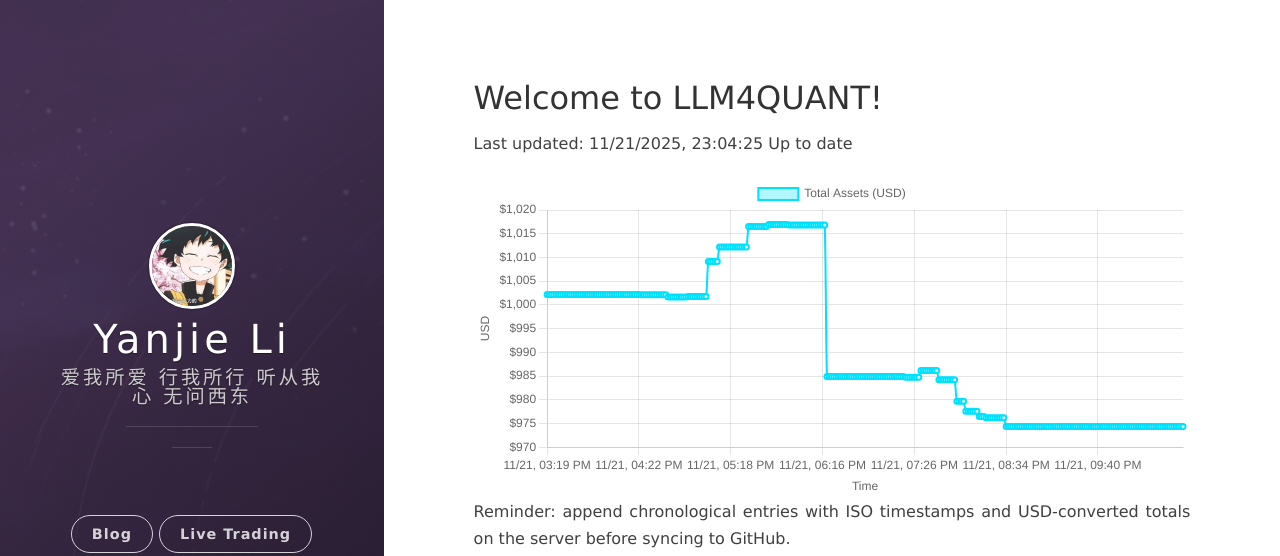
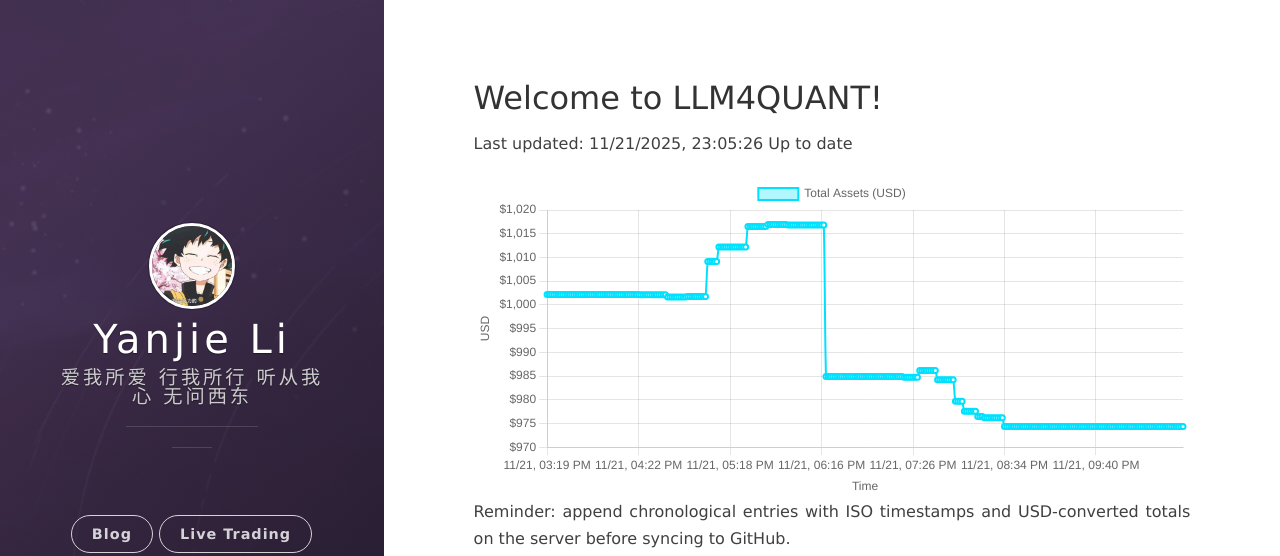
Before and after one commit to leeyegy/leeyegy.github.io, a Jekyll site: the page built from live-trading.html, in a window 1280 px wide. Shown: the top 556 px of the page. Built offline with Jekyll 4.4.1, drawn with Linux system fonts in a browser that asks for light colours; nearby versions of some CDN libraries.

Commit message:
AccountMonitor: update balance history 2025-11-22T07:05:26+08:00

```diff
--- a/assets/data/binance/balance-history.json
+++ b/assets/data/binance/balance-history.json
@@ -1,5 +1,5 @@
 {
-  "generatedAt": "2025-11-22T07:04:25+08:00",
+  "generatedAt": "2025-11-22T07:05:26+08:00",
   "asset": "total_usd_value",
   "history": [
     {
@@ -1141,6 +1141,10 @@
     {
       "timestamp": "2025-11-22T07:04:25+08:00",
       "totalUsd": 974.36593718
+    },
+    {
+      "timestamp": "2025-11-22T07:05:26+08:00",
+      "totalUsd": 974.36593718
     }
   ]
 }
```
